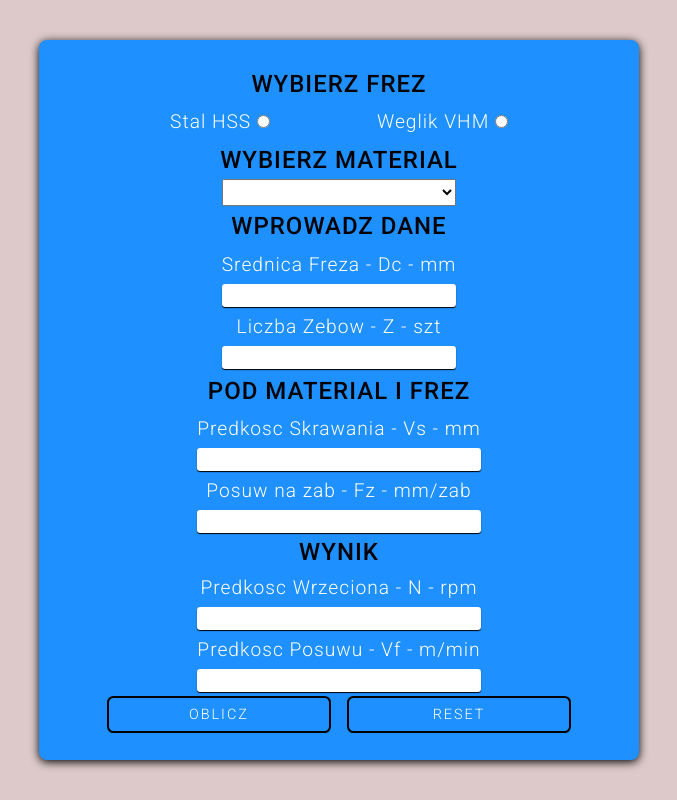
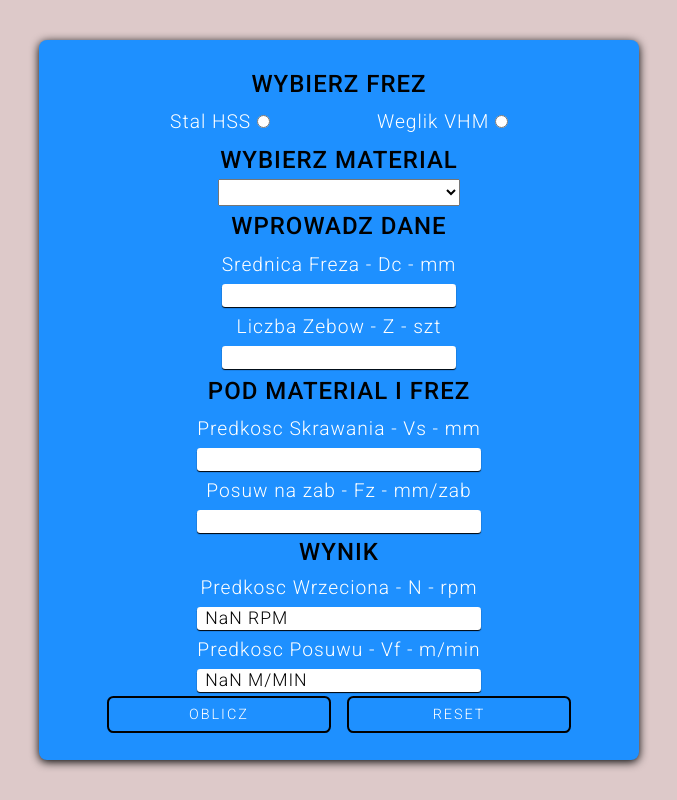
Before and after one commit to msTdeV89/CNCcalculator, a plain HTML site: page index.html in a window 1280 px wide. Both pictures are taken after a click on the button "OBLICZ". Shown: the whole page, without its empty margins (301-978 px from the left). Drawn offline with Linux system fonts and the light colour scheme.

Commit message:
changed result input to text, and added values to the result inputs values

```diff
--- a/app.js
+++ b/app.js
@@ -65,13 +65,13 @@ const setVsFromMaterial = () => {
 const calculateN = () => {
   n = (vs * 1000) / (3.14 * dc);
   n = n.toFixed(1);
-  document.getElementById("n").value = n;
+  document.getElementById("n").value = `${n} RPM`;
 };
 // calculate vf (fz*z*n)
 const calculateVf = () => {
   vf = fz * z * n;
   vf = vf.toFixed(1);
-  document.getElementById("vf").value = vf;
+  document.getElementById("vf").value = `${vf} M/MIN`;
 };
 
 // final count
@@ -79,14 +79,6 @@ document.getElementById("count").addEventListener("click", () => {
   // setVsFromMaterial();
   calculateN();
   calculateVf();
-  console.log(`fz = ${fz}
-    material = ${material}
-    dc = ${dc}
-    vs = ${vs}
-    z = ${z}
-    n = ${n}
-    vf = ${vf}
-    `);
 });
 // reset
 document.getElementById("reset").addEventListener("click", () => {
--- a/index.html
+++ b/index.html
@@ -46,9 +46,9 @@
                 <input type="number" class="input" name="fz" id="fz">
                 <h2 class="title">Wynik</h2>
                 <label for="n">Predkosc Wrzeciona - N - rpm</label>
-                <input type="number" class="input" name="n" id="n">
+                <input type="text" class="input" name="n" id="n">
                 <label for="vf">Predkosc Posuwu - Vf - m/min</label>
-                <input type="number" class="input" name="vf" id="vf">
+                <input type="text" class="input" name="vf" id="vf">
             </div>
             <div class="buttons">
                 <button id="count" class="count">Oblicz</button>
--- a/style.css
+++ b/style.css
@@ -65,7 +65,8 @@ select {
   outline: 0;
   color: black;
 }
-input[type="number"] {
+input[type="number"],
+input[type="text"] {
   width: 80%;
   font-size: 1.1rem;
   border: none;
@@ -75,6 +76,7 @@ input[type="number"] {
   box-shadow: 0 1px 1px black;
 }
 select {
+  text-transform: capitalize;
   font-size: 1.2rem;
 }
 option {
@@ -113,7 +115,8 @@ option {
     font-size: 1.2rem;
     margin: 0.4rem 0;
   }
-  input[type="number"] {
+  input[type="number"],
+  input[type="text"] {
     width: 100%;
   }
   .count {
```
